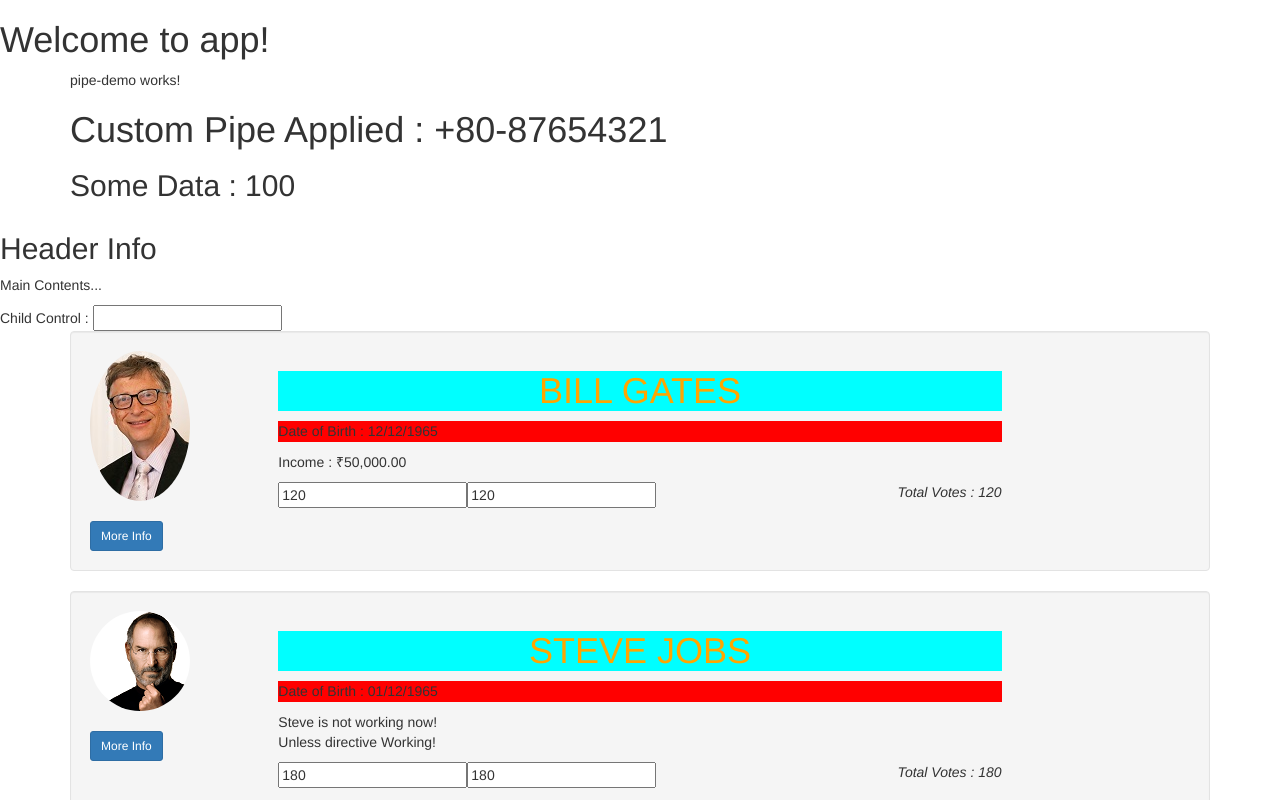
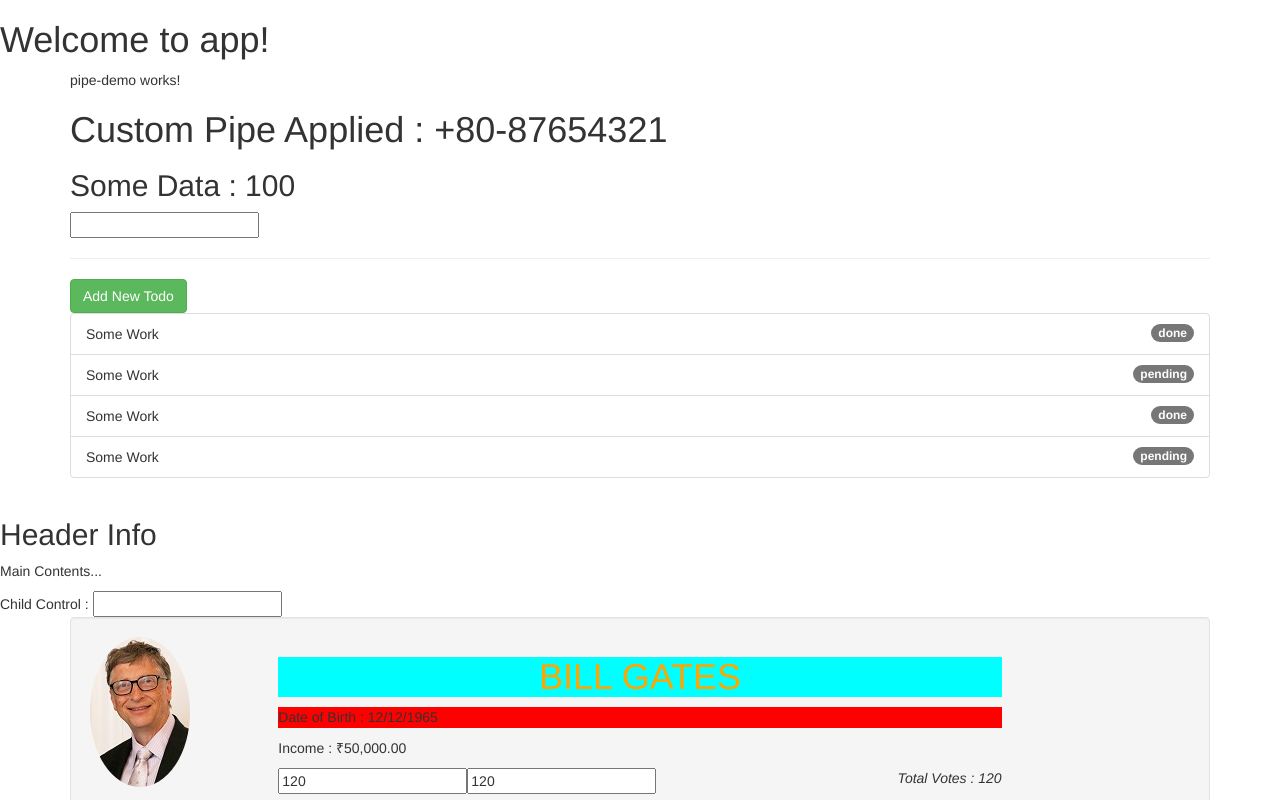
Before and after one commit to synergy2411/sg-app, an Angular app: page / in a window 1280 px wide. Shown: the top 800 px of the page. Built offline with nearby package versions, Linux system fonts and the light colour scheme.

Commit message:
Impure filter pipe added

```diff
--- a/src/app/app.module.ts
+++ b/src/app/app.module.ts
@@ -8,6 +8,7 @@
 import { UnlessDirective } from './directives/unless.directive';
 import { PipeDemoComponent } from './pipe-demo/pipe-demo.component';
 import { NationalCodePipe } from './pipe/national-code.pipe';
+import { FilterPipe } from './pipes/filter.pipe';
 
 @NgModule({
   declarations: [
@@ -16,7 +17,8 @@
     HighlightDirective,
     UnlessDirective,
     PipeDemoComponent,
-    NationalCodePipe
+    NationalCodePipe,
+    FilterPipe
   ],
   imports: [
     BrowserModule,
--- a/src/app/pipe-demo/pipe-demo.component.html
+++ b/src/app/pipe-demo/pipe-demo.component.html
@@ -7,3 +7,17 @@
 </h1>
 
 <h2>Some Data : {{someData | async}}</h2>
+
+<input type="text" [(ngModel)]="filteredStatus">
+<hr>
+<button class="btn btn-success" (click)="addTodo()">Add New Todo</button>
+
+<ul class="list-group">
+  <li class="list-group-item"
+    *ngFor="let todo of todos | filter : filteredStatus : 'status'">
+    {{ todo.label }}
+    <span class="badge">
+      {{ todo.status }}
+    </span>
+  </li>
+</ul>
--- a/src/app/pipe-demo/pipe-demo.component.ts
+++ b/src/app/pipe-demo/pipe-demo.component.ts
@@ -6,6 +6,25 @@
   styleUrls: ['./pipe-demo.component.css']
 })
 export class PipeDemoComponent implements OnInit {
+
+  filteredStatus = "";
+  todos = [{
+    label : "Some Work",
+    status : 'done'
+  },{
+    label : "Some Work",
+    status : 'pending'
+  },{
+    label : "Some Work",
+    status : 'done'
+  },{
+    label : "Some Work",
+    status : 'pending'
+  }]
+
+  addTodo(){
+    this.todos.push({label : "New Work", status : 'pending'});
+  }
 
   someData = new Promise((resolve)=>{
     setTimeout(()=>{
--- /dev/null
+++ b/src/app/pipes/filter.pipe.ts
@@ -0,0 +1,22 @@
+import { Pipe, PipeTransform } from '@angular/core';
+
+@Pipe({
+  name: 'filter',
+  pure : false
+})
+export class FilterPipe implements PipeTransform {
+
+  transform(value: any, filteredStatus : string, prop : string): any {
+    if(value.length == 0 || filteredStatus == ""){
+      return value;
+    }
+    let resultArray = [];
+    for(let item of value){
+      if(filteredStatus == item[prop]){
+        resultArray.push(item);
+      }
+    }
+    return resultArray;
+  }
+
+}
```
